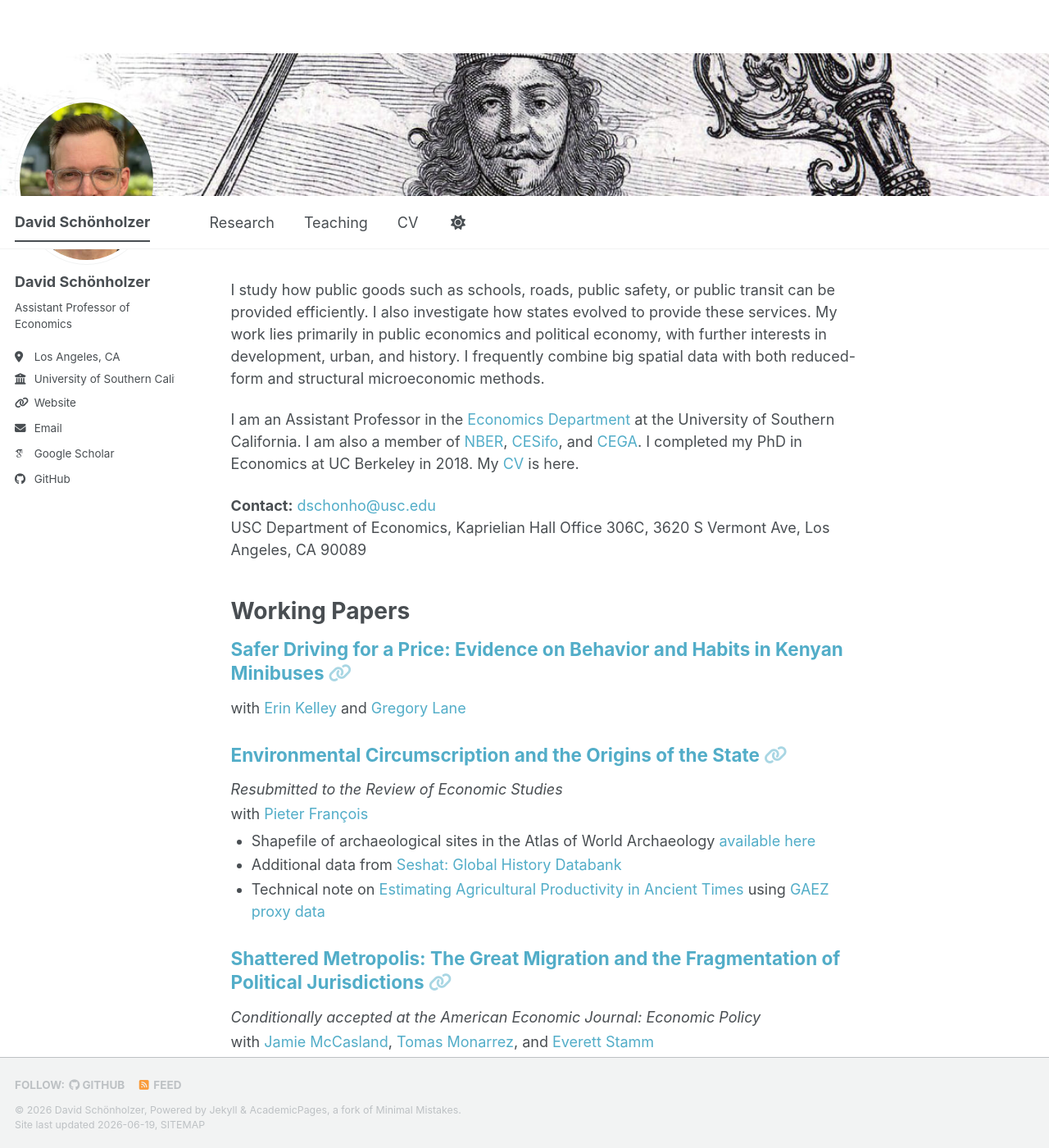
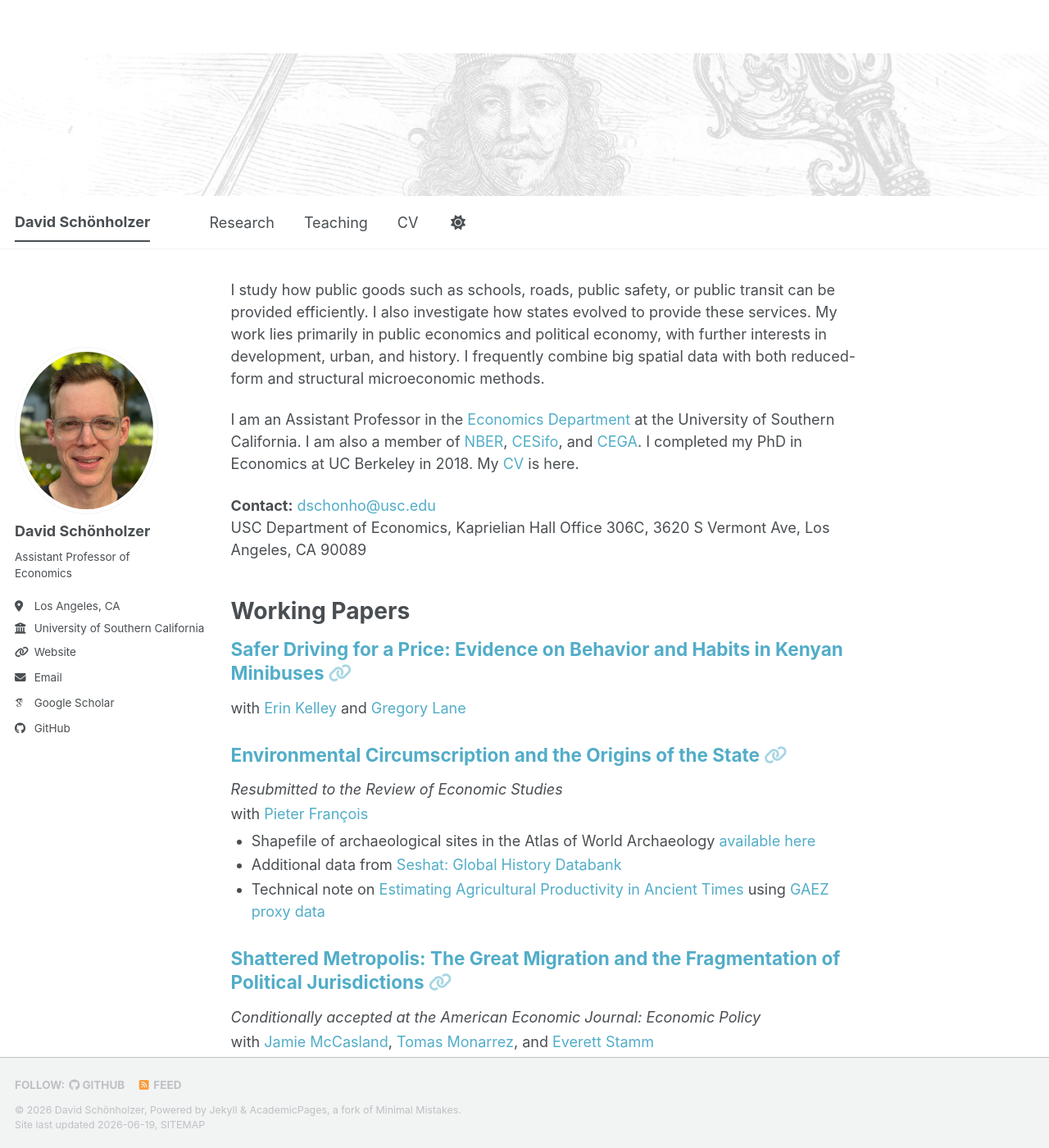
Before and after one commit to david-sch/david-sch.github.io, a Jekyll site: the page built from _pages/about.md, in a window 1280 px wide and 1400 px high. Shown: the whole window at 82% size. Built offline with Jekyll 4.4.1, drawn with Linux system fonts in a browser that asks for light colours; some web fonts are replaced; a script bundle is joined from its source files by our own code; library files that are not in the unit come from our copies.

Commit message:
Banner full-bleed + faint (opacity 0.15); sidebar back in-flow to stop avatar overlapping header

```diff
--- a/assets/css/main.scss
+++ b/assets/css/main.scss
@@ -120,3 +120,21 @@
   max-width: $x-large;
   margin: 0 auto;
 }
+
+/* Banner: truly full-bleed + faint watermark feel */
+.site-banner img {
+  max-width: none;
+  width: 100%;
+  opacity: 0.15;
+}
+
+/* Sidebar back in normal flow (nav is no longer fixed) so the avatar
+   no longer floats up into the header band at the top of the page */
+@media screen and (min-width: 1024px) {
+  .sidebar {
+    position: static;
+    height: auto;
+    overflow-y: visible;
+    padding-top: 0;
+  }
+}
```
